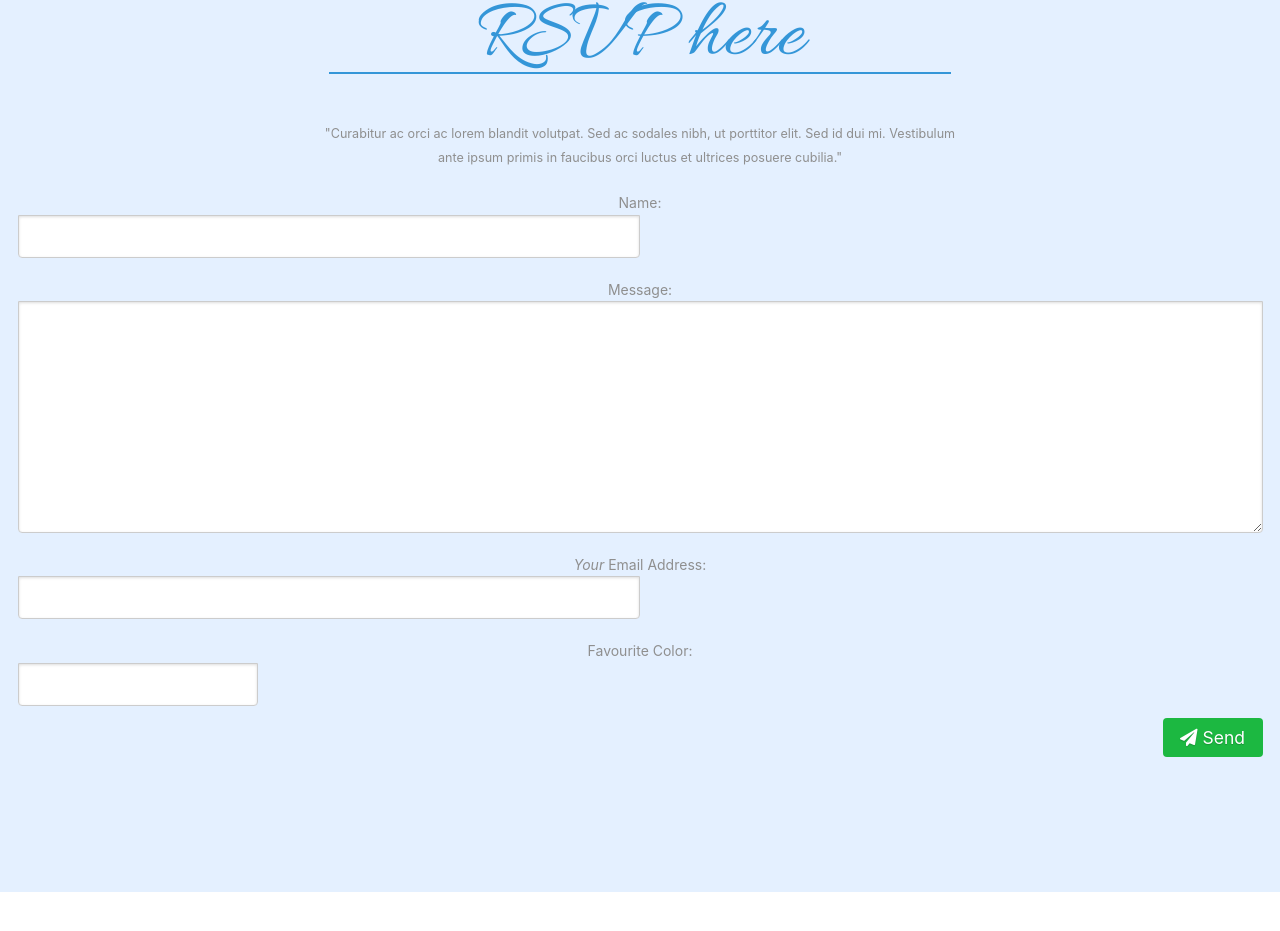
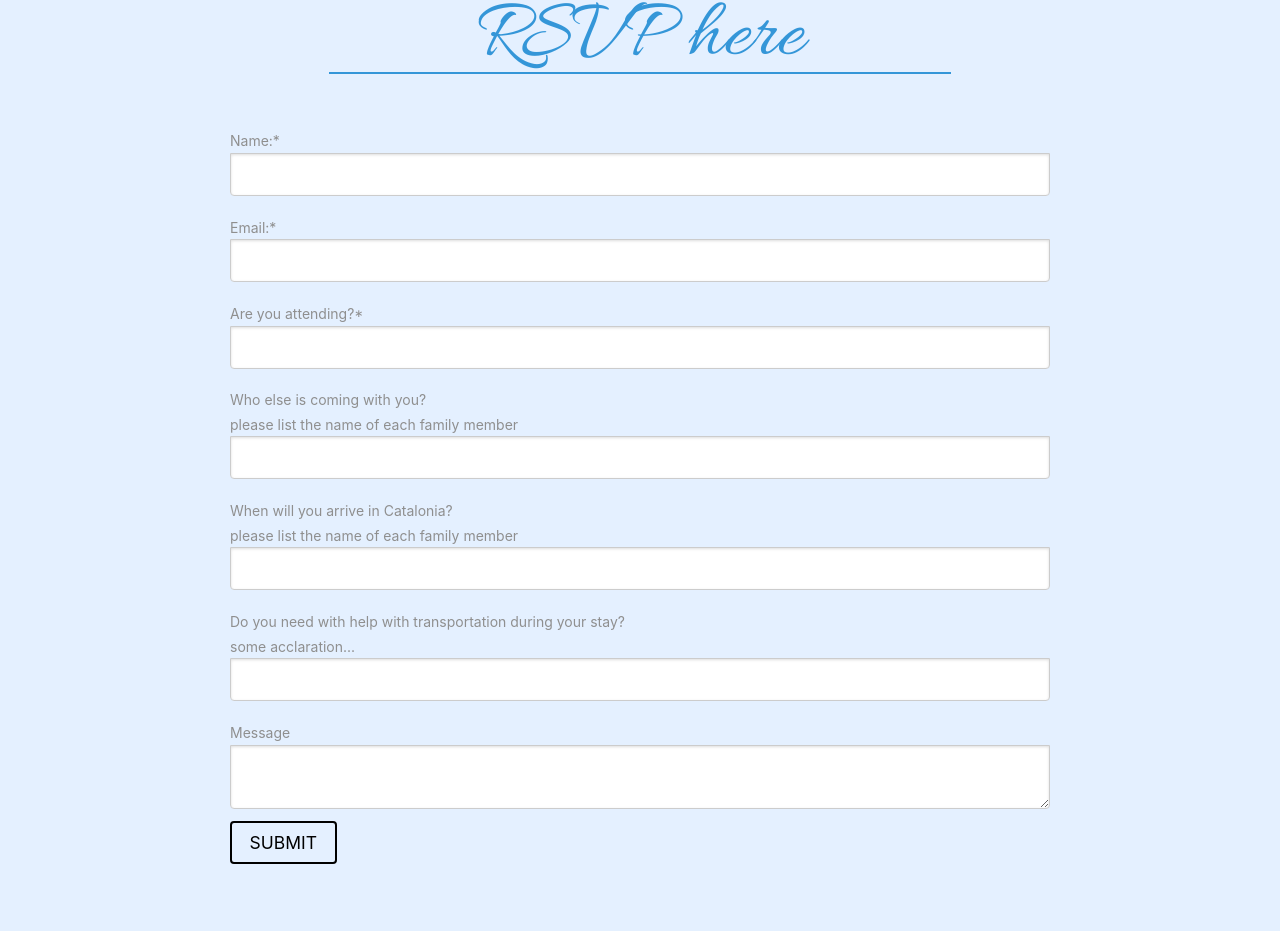
Before and after one commit to ericpairet/wedding_website, a plain HTML site: page english.html in a window 1280 px wide. Shown: the part 4458-5389 px from the top of the page. Before the commit the page ends 5350 px from the top, so only its background shows below. Drawn offline with nearby package versions, Linux system fonts and the light colour scheme.

Commit message:
rsvp second version

```diff
--- a/css/rsvp.css
+++ b/css/rsvp.css
@@ -1,6 +1,3 @@
-body {
-  margin: 2em;
-}
 aside {
     background: #1f8dd6; /* same color as selected state on site menu */
     padding: 0.3em 1em;
@@ -10,6 +7,15 @@ aside {
 }
 textarea {
   width: 100%;
+}
+input {
+  width: 100%;
+}
+label {
+	text-align: left;
+}
+label-note {
+	text-align: left;
 }
 .content-head {
   font-weight: 400;
@@ -21,20 +27,25 @@ textarea {
   text-align: center;
 }
 .button-success {
+  color: black;
+	border: 2px solid #000000;
+  border-radius: 4px;
+  /* text-shadow: 0 1px 1px rgba(0, 0, 0, 0.2); */
+  background: rgba(0, 0, 0, 0.0);
+}
+.button-success:hover {
+	background: rgba(0, 0, 0, 1.0);
   color: white;
-  border-radius: 4px;
-  text-shadow: 0 1px 1px rgba(0, 0, 0, 0.2);
-  background: rgb(28, 184, 65); /* this is a green */
 }
 .button-xlarge {
   font-size: 125%;
 }
 button {
-  float: right;
+  float: left;
 }
-#name, #email {
+/* #name, #email {
   width: 50%;
-}
+} */
 .honeypot-field {
   display: none;
 }
--- a/english.html
+++ b/english.html
@@ -334,40 +334,64 @@
 					<div class="text-center col-12">
 							<h2 class="tm-text-primary tm-section-title mb-4">RSVP here</h2>
 							<div class="mb-5 tm-underline"></div>
-							<p class="mx-auto tm-work-description">
+							<!-- <p class="mx-auto tm-work-description">
 								"Curabitur ac orci ac lorem blandit volutpat. Sed ac sodales nibh, ut
 								porttitor elit. Sed id dui mi. Vestibulum ante ipsum primis in faucibus
 								orci luctus et ultrices posuere cubilia."
-							</p>
+							</p> -->
 					</div>
 				</div>
 
 				<div class="row">
-					<div class="text-center col-12">
+					<div class="text-center col-2"></div>
+					<div class="text-center col-8">
 						<form class="gform pure-form pure-form-stacked" method="POST" data-email="ericpairet@gmail.com"
-						action="https://script.google.com/macros/s/AKfycbxQCAHadQRqOt9_7dhoZAcf3ruSFzwNOOsTW5YniZhQaRDtS43G89A86yC-eFTl1MrSmQ/exec">
+						action="https://script.google.com/macros/s/AKfycbzRTM8IoyqWqqofROhlAS628h3lObQyimuhBsF6Frh7djEt--WflFWKUSyl7sRujkUOGA/exec">
 
 							<div class="form-elements">
 								<fieldset class="pure-group">
-									<label for="name">Name: </label>
-									<input id="name" name="name" placeholder="What your Mom calls you" />
+									<label for="name">Name:*</label>
+									<input id="name" name="name" required placeholder="What your Mom calls you" />
 								</fieldset>
 
-								<fieldset class="pure-group">
-									<label for="message">Message: </label>
-									<textarea id="message" name="message" rows="10"
-									placeholder="Tell us what's on your mind..."></textarea>
-								</fieldset>
+								<!-- <fieldset class="pure-group">
+									<label for="code">Code:*</label>
+									<input id="code" name="code" required placeholder="" />
+								</fieldset> -->
 
 								<fieldset class="pure-group">
-									<label for="email"><em>Your</em> Email Address:</label>
+									<label for="email">Email:*</label>
 									<input id="email" name="email" type="email" value=""
 									required placeholder="your.name@email.com"/>
 								</fieldset>
 
 								<fieldset class="pure-group">
-									<label for="color">Favourite Color: </label>
-									<input id="color" name="color" placeholder="green" />
+									<label for="attendance">Are you attending?*</label>
+									<input id="attendance" name="attendance"
+									required placeholder="yes/no"/>
+								</fieldset>
+
+								<fieldset class="pure-group">
+									<label for="whoelse">Who else is coming with you?</label>
+									<label for="whoelse">please list the name of each family member</label>
+									<input id="whoelse" name="whoelse" placeholder="" />
+								</fieldset>
+
+								<fieldset class="pure-group">
+									<label for="whenarriving">When will you arrive in Catalonia?</label>
+									<label for="whenarriving">please list the name of each family member</label>
+									<input id="whenarriving" name="whenarriving" placeholder="" />
+								</fieldset>
+
+								<fieldset class="pure-group">
+									<label for="helpneeded">Do you need with help with transportation during your stay?</label>
+									<label for="helpneeded">some acclaration...</label>
+									<input id="helpneeded" name="helpneeded" placeholder="" />
+								</fieldset>
+
+								<fieldset class="pure-group">
+									<label for="message">Message</label>
+									<textarea id="message" name="message" placeholder=""></textarea>
 								</fieldset>
 
 								<fieldset class="pure-group honeypot-field">
@@ -376,7 +400,8 @@
 								</fieldset>
 
 								<button class="button-success pure-button button-xlarge">
-									<i class="fa fa-paper-plane"></i>&nbsp;Send</button>
+									SUBMIT
+								</button>
 							</div>
 
 							<!-- Customise the Thankyou Message People See when they submit the form: -->
@@ -385,6 +410,7 @@
 							</div>
 						</form>
 					</div>
+					<div class="text-center col-2"></div>
 				</div>
 		</section>
 		<script data-cfasync="false" src="js/rsvp/form-submission-handler.js"></script>
@@ -395,9 +421,17 @@
     <script src="js/jquery.singlePageNav.min.js"></script>
     <script src="js/bootstrap.min.js"></script>
 
+		<!-- make HOME button return to main website, in-place -->
 		<script>
 			function showWindow(url) {
 		    window.open(url, "_self", "directories=no,titlebar=no,toolbar=no,location=no,status=no,menubar=no,scrollbars=yes,resizable=yes");
+			}
+		</script>
+
+		<!-- prevent "confirm resubmission pop-up after RSVP" -->
+		<script>
+			if ( window.history.replaceState ) {
+			  window.history.replaceState( null, null, window.location.href );
 			}
 		</script>
 
```
